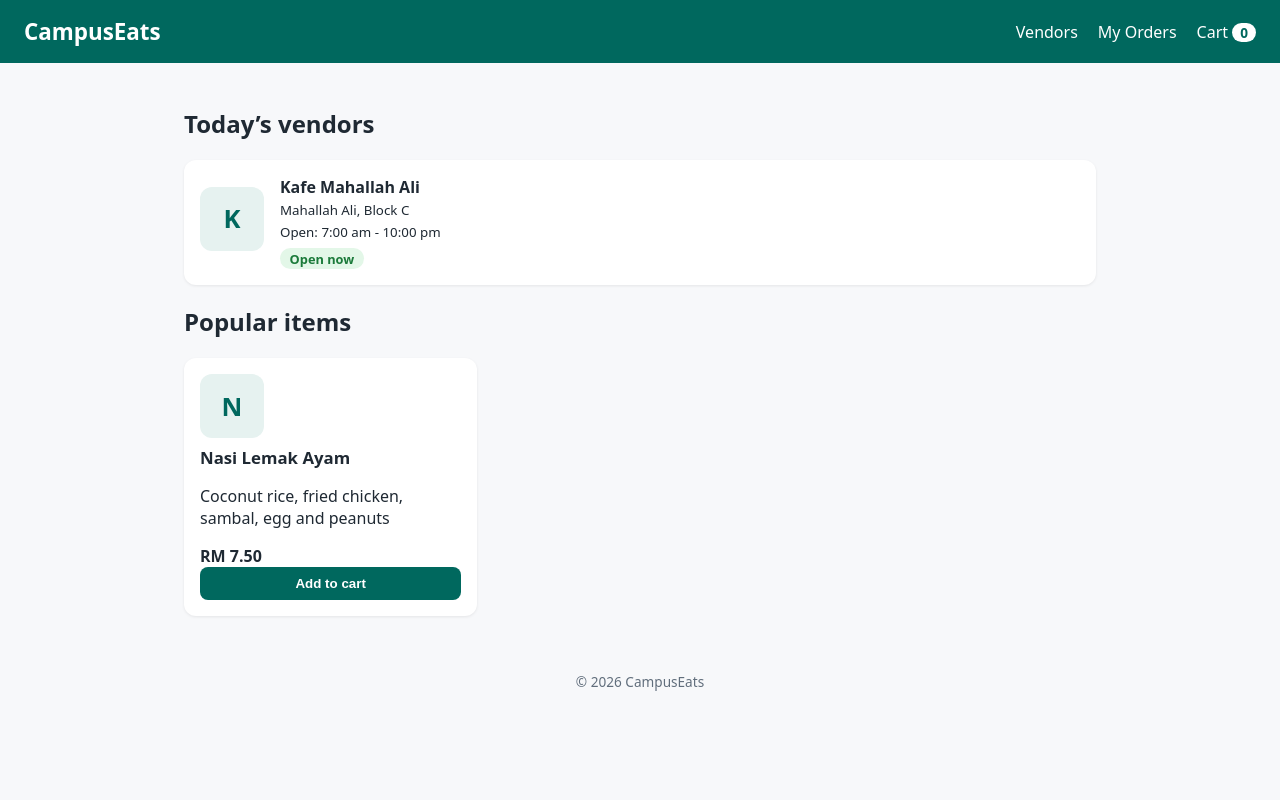
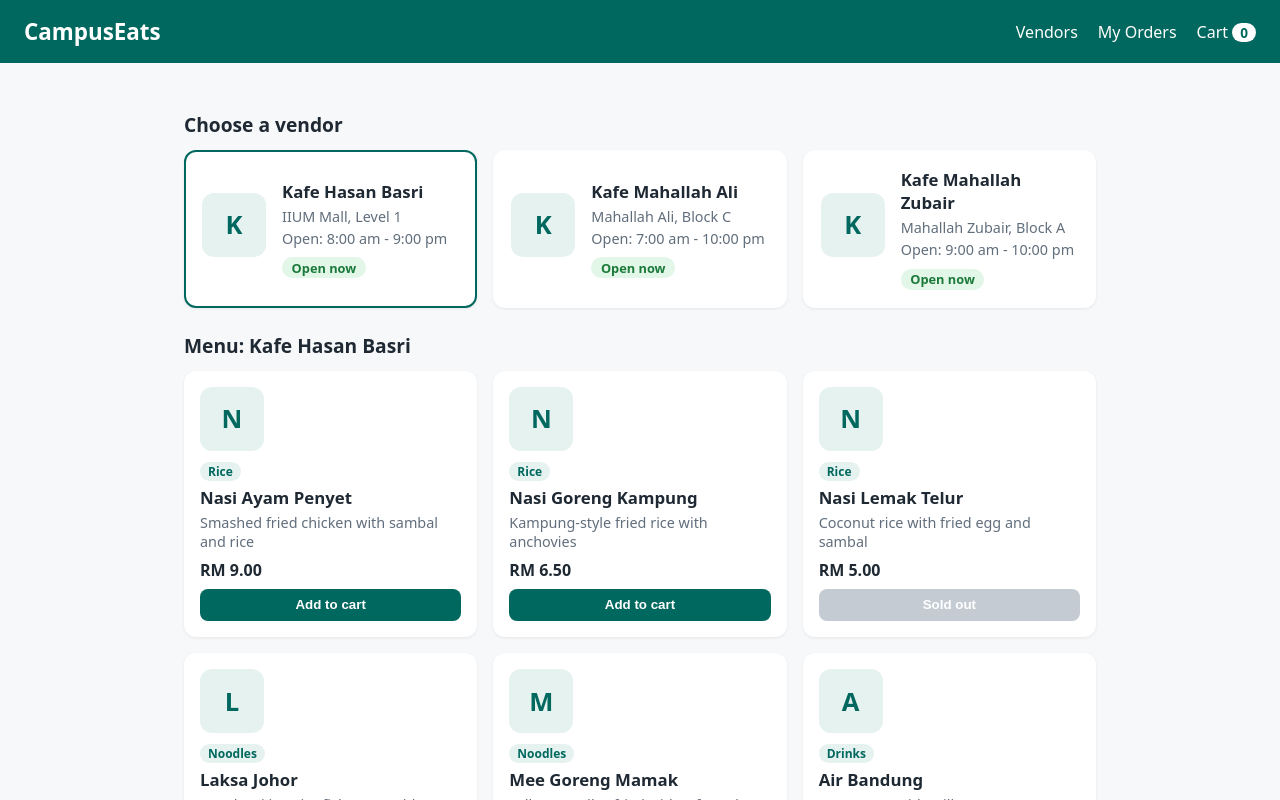
Before and after one commit to AI-rfan/campuseats-2413483, a React (Vite) app: page / in a window 1280 px wide. Shown: the top 800 px of the page. Built offline with nearby package versions, Linux system fonts and the light colour scheme.

Commit message:
Week 2: vendor data, props, lists and cart count

```diff
--- a/src/App.jsx
+++ b/src/App.jsx
@@ -1,23 +1,38 @@
+import { useState } from 'react'
+import vendors from './data/vendors.js'
 import Header from './components/Header.jsx'
 import VendorCard from './components/VendorCard.jsx'
-import MenuItemCard from './components/MenuItemCard.jsx'
+import MenuList from './components/MenuList.jsx'
 import Footer from './components/Footer.jsx'
 
 function App() {
+  const [selectedVendorId, setSelectedVendorId] = useState(vendors[0].id)
+  const [cart, setCart] = useState([])
+
+  const selectedVendor = vendors.find((v) => v.id === selectedVendorId)
+
+  function handleAddToCart(item) {
+    setCart((prev) => [...prev, item])
+  }
+
   return (
     <>
-      <Header />
+      <Header cartCount={cart.length} />
       <main className="container">
-        <section>
-          <h2>Today’s vendors</h2>
-          <VendorCard />
-        </section>
-        <section>
-          <h2>Popular items</h2>
-          <div className="grid">
-            <MenuItemCard />
-          </div>
-        </section>
+        <h2 className="section-title">Choose a vendor</h2>
+        <div className="vendor-grid">
+          {vendors.map((vendor) => (
+            <VendorCard
+              key={vendor.id}
+              vendor={vendor}
+              isSelected={vendor.id === selectedVendorId}
+              onSelect={setSelectedVendorId}
+            />
+          ))}
+        </div>
+
+        <h2 className="section-title">Menu: {selectedVendor.name}</h2>
+        <MenuList items={selectedVendor.menu} onAdd={handleAddToCart} />
       </main>
       <Footer />
     </>
--- a/src/components/Header.jsx
+++ b/src/components/Header.jsx
@@ -1,6 +1,4 @@
-function Header() {
-  const cartCount = 0
-
+function Header({ cartCount }) {
   return (
     <header className="header">
       <h1 className="logo">CampusEats</h1>
--- a/src/components/MenuItemCard.jsx
+++ b/src/components/MenuItemCard.jsx
@@ -1,19 +1,17 @@
-function MenuItemCard() {
-  // TODO: replace with a real item from YOUR vendor
-  const item = {
-    name: 'Nasi Lemak Ayam',
-    description: 'Coconut rice, fried chicken, sambal, egg and peanuts',
-    price: 7.5,
-    available: true,
-  }
-
+function MenuItemCard({ item, onAdd }) {
   return (
-    <div className="card menu-card">
+    <div className="card">
       <div className="thumb">{item.name.charAt(0)}</div>
+      <span className="tag">{item.category}</span>
       <h3>{item.name}</h3>
-      <p>{item.description}</p>
-      <strong>RM {item.price.toFixed(2)}</strong>
-      <button type="button" className="btn" disabled={!item.available}>
+      <p className="muted">{item.description}</p>
+      <p className="price">RM {item.price.toFixed(2)}</p>
+      <button
+        type="button"
+        className="btn"
+        disabled={!item.available}
+        onClick={() => onAdd(item)}
+      >
         {item.available ? 'Add to cart' : 'Sold out'}
       </button>
     </div>
--- /dev/null
+++ b/src/components/MenuList.jsx
@@ -0,0 +1,17 @@
+import MenuItemCard from './MenuItemCard.jsx'
+
+function MenuList({ items, onAdd }) {
+  if (items.length === 0) {
+    return <p className="muted">No items on this menu yet.</p>
+  }
+
+  return (
+    <div className="grid">
+      {items.map((item) => (
+        <MenuItemCard key={item.id} item={item} onAdd={onAdd} />
+      ))}
+    </div>
+  )
+}
+
+export default MenuList
--- a/src/components/VendorCard.jsx
+++ b/src/components/VendorCard.jsx
@@ -1,25 +1,20 @@
-function VendorCard() {
-  // TODO: replace with a real stall from YOUR own mahallah
-  const vendor = {
-    name: 'Kafe Mahallah Ali',
-    location: 'Mahallah Ali, Block C',
-    openHours: '7:00 am - 10:00 pm',
-    isOpen: true,
-  }
-
+function VendorCard({ vendor, isSelected, onSelect }) {
   return (
-    <div className="card vendor-card">
+    <button
+      type="button"
+      className={isSelected ? 'card vendor-card selected' : 'card vendor-card'}
+      onClick={() => onSelect(vendor.id)}
+    >
       <div className="thumb">{vendor.name.charAt(0)}</div>
-      <div className="vendor-info">
-        <strong>{vendor.name}</strong>
-        <br/>
-        <small>{vendor.location}</small>
-        <br/>
-        <small>Open: {vendor.openHours}</small>
-        <br/>
-        <span className={vendor.isOpen ? 'status open' : 'status closed'}> {vendor.isOpen ? 'Open now' : 'Closed'}</span>
+      <div>
+        <h3>{vendor.name}</h3>
+        <p className="muted">{vendor.location}</p>
+        <p className="muted">Open: {vendor.openHours}</p>
+        <span className={vendor.isOpen ? 'status open' : 'status closed'}>
+          {vendor.isOpen ? 'Open now' : 'Closed'}
+        </span>
       </div>
-    </div>
+    </button>
   )
 }
 
--- /dev/null
+++ b/src/data/vendors.js
@@ -0,0 +1,45 @@
+const vendors = [
+  {
+    id: 'kafe-hasanbasri',
+    name: 'Kafe Hasan Basri',
+    location: 'IIUM Mall, Level 1',
+    openHours: '8:00 am - 9:00 pm',
+    isOpen: true,
+    menu: [
+      { id: 'hasanbasri-1', name: 'Nasi Ayam Penyet', description: 'Smashed fried chicken with sambal and rice', price: 9, category: 'Rice', available: true },
+      { id: 'hasanbasri-2', name: 'Nasi Goreng Kampung', description: 'Kampung-style fried rice with anchovies', price: 6.5, category: 'Rice', available: true },
+      { id: 'hasanbasri-3', name: 'Nasi Lemak Telur', description: 'Coconut rice with fried egg and sambal', price: 5, category: 'Rice', available: false },
+      { id: 'hasanbasri-4', name: 'Laksa Johor', description: 'Spaghetti in spicy fish gravy with herbs', price: 8, category: 'Noodles', available: true },
+      { id: 'hasanbasri-5', name: 'Mee Goreng Mamak', description: 'Yellow noodles fried with tofu and egg', price: 6, category: 'Noodles', available: true },
+      { id: 'hasanbasri-6', name: 'Air Bandung', description: 'Rose syrup with milk', price: 3, category: 'Drinks', available: true },
+      { id: 'hasanbasri-7', name: 'Teh Tarik', description: 'Pulled milk tea', price: 2.5, category: 'Drinks', available: true },
+      { id: 'hasanbasri-8', name: 'Milo Ais', description: 'Iced chocolate malt drink', price: 3.5, category: 'Drinks', available: true },
+    ],
+  },
+  {
+    id: 'kafe-ali',
+    name: 'Kafe Mahallah Ali',
+    location: 'Mahallah Ali, Block C',
+    openHours: '7:00 am - 10:00 pm',
+    isOpen: true,
+    menu: [
+      { id: 'ali-1', name: 'Nasi Lemak Ayam', description: 'Coconut rice, fried chicken, sambal, egg and peanuts', price: 7.5, category: 'Rice', available: true },
+      { id: 'ali-2', name: 'Roti Canai', description: 'Flaky flatbread with dhal', price: 2, category: 'Bread', available: true },
+      { id: 'ali-3', name: 'Teh O Ais', description: 'Iced tea without milk', price: 2, category: 'Drinks', available: true },
+    ],
+  },
+  {
+    id: 'kafe-zubair',
+    name: 'Kafe Mahallah Zubair',
+    location: 'Mahallah Zubair, Block A',
+    openHours: '9:00 am - 10:00 pm',
+    isOpen: true,
+    menu: [
+      { id: 'zubair-1', name: 'Nasi Lemak Ayam', description: 'Coconut rice, fried chicken, sambal, egg and peanuts', price: 7.5, category: 'Rice', available: true },
+      { id: 'zubair-2', name: 'Roti Canai', description: 'Flaky flatbread with dhal', price: 2, category: 'Bread', available: true },
+      { id: 'zubair-3', name: 'Teh O Ais', description: 'Iced tea without milk', price: 2, category: 'Drinks', available: true },
+    ],
+  },
+]
+
+export default vendors
```
Also changed, not shown: 1 other file (tests, documents, lock files or other folders).
